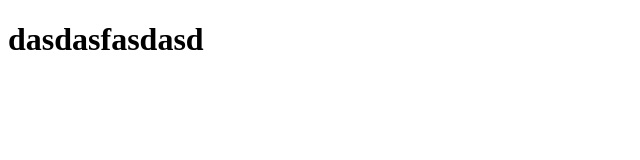
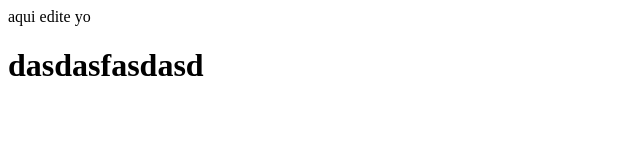
Before and after one commit to Camilosan24/prueba-conflictos, a plain HTML site: page index.html in a window 1280 px wide. Shown: the whole page, without its empty margins (0-640 px from the left). Drawn offline with Linux system fonts and the light colour scheme.

Commit message:
mi primer commit (#1)
Co-authored-by: Camilosan2 <danielcamilo.sanchez@globant.com>

```diff
--- a/index.html
+++ b/index.html
@@ -7,6 +7,7 @@
    <title>Document</title>
 </head>
 <body>
+   <div>aqui edite yo</div>
    <h1>dasdasfasdasd</h1>
 </body>
 </html>
```
